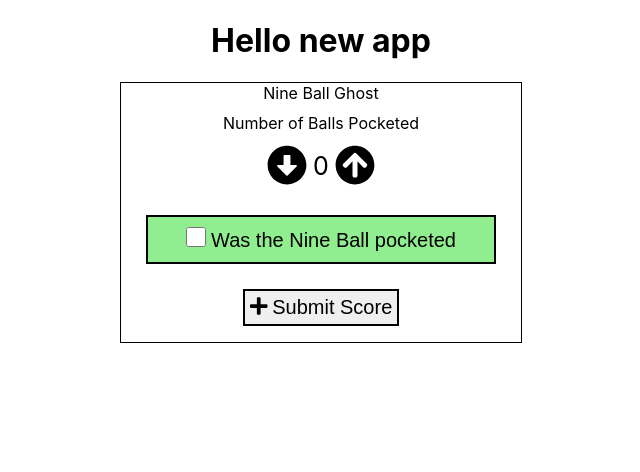
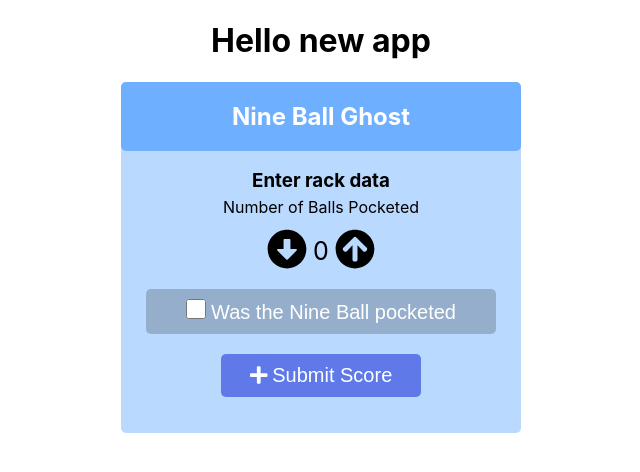
Before and after one commit to sretundijr/billiards-analytics, a React (Create React App) app: page / in a window 1280 px wide. Shown: the top 472 px of the page, without its empty margins (319-959 px from the left). Built offline with nearby package versions, Linux system fonts and the light colour scheme.

Commit message:
lots of styles

```diff
--- a/src/App.css
+++ b/src/App.css
@@ -11,7 +11,8 @@
 
 button {
   box-shadow: none;
-  border-style: solid;
+  border: none;
   cursor: pointer;
   outline: none;
+  border-radius: 5px;
 }
--- a/src/elements/buttons/checkBoxButton.css
+++ b/src/elements/buttons/checkBoxButton.css
@@ -4,4 +4,5 @@
   font-size: 20px;
   padding: 10px;
   width: 350px;
+  color: white;
 }
--- a/src/elements/buttons/checkBoxButton.js
+++ b/src/elements/buttons/checkBoxButton.js
@@ -5,12 +5,13 @@ import CheckBox from '../inputs/checkBox';
 import './checkBoxButton.css';
 
 const CheckBoxButton = (props) => {
+  // #6FABE8
   return (
     <button
       className='checkBoxButton'
       onClick={props.onClick}
       style={{
-        backgroundColor: props.checked ? 'lightBlue' : 'lightGreen'
+        backgroundColor: props.checked ? '#6EAFFF' : '#95AECC'
       }}
     >
       <CheckBox {...props} />
--- a/src/elements/buttons/plusButton.css
+++ b/src/elements/buttons/plusButton.css
@@ -1,7 +1,10 @@
 
 .plusButton {
+  width: 200px;
   font-size: 20px;
-  padding: 5px;
+  padding: 10px 20px;
+  background-color: #5F7AE8;
+  color: white;
 }
 
 .plusButton-icon {
--- a/src/modules/nineBallGhost/components/css/scoreInput.css
+++ b/src/modules/nineBallGhost/components/css/scoreInput.css
@@ -1,11 +1,15 @@
 
-.scoreInput-ballCountLabel {
+.scoreInput {
   text-align: center;
-  padding-top: 10px;
+}
+
+.scoreInput-header {
+  padding-bottom: 5px;
+  margin-bottom: 0;
 }
 
 .scoreInput-checkboxContainer {
   display: flex;
   flex-direction: column;
-  padding: 20px;
+  padding: 10px 10px 15px 10px;
 }
--- a/src/modules/nineBallGhost/components/scoreInput.js
+++ b/src/modules/nineBallGhost/components/scoreInput.js
@@ -8,6 +8,7 @@ import './css/scoreInput.css';
 const ScoreInput = (props) => {
   return (
     <div className='scoreInput'>
+      <h3 className='scoreInput-header' >Enter rack data</h3>
       <div className='scoreInput-ballCountLabel'>Number of Balls Pocketed</div>
       <BallCounter {...props} />
       <div className='scoreInput-checkboxContainer'>
--- a/src/modules/nineBallGhost/index.css
+++ b/src/modules/nineBallGhost/index.css
@@ -1,8 +1,18 @@
 
 .nineBallGhost {
   width: 400px;
-  border: 1px solid black;
   display: flex;
   flex-direction: column;
   align-items: center;
+  background-color: #BAD9FF;
+  border-radius: 5px;
+  padding-bottom: 20px;
 }
+
+.nineBallGhost-headerContainer {
+  background-color: #6EAFFF;
+  width: 100%;
+  text-align: center;
+  color: white;
+  border-radius: 5px;
+}
--- a/src/modules/nineBallGhost/index.js
+++ b/src/modules/nineBallGhost/index.js
@@ -13,8 +13,10 @@ import './index.css';
 const NineBallGhost = (props) => {
   return (
     <div className='nineBallGhost'>
-      <div>
-        Nine Ball Ghost
+      <div className='nineBallGhost-headerContainer' >
+        <h2>
+          Nine Ball Ghost
+        </h2>
       </div>
       {
         props.lifetimeData.length > 0 &&
@@ -29,7 +31,7 @@ const NineBallGhost = (props) => {
       </div>
       {
         props.gameScores.length > 0 &&
-        <PlusButton label='Finish Game' onClick={props.actions.submitGame} />
+        <PlusButton className='nineBallGhost-finishGameButton' label='Finish Game' onClick={props.actions.submitGame} />
       }
     </div>
   )
--- a/src/uiComponents/scoreBoard/index.css
+++ b/src/uiComponents/scoreBoard/index.css
@@ -1,14 +1,21 @@
 
 .scoreBoard {
   text-align: center;
+  border-top: 5px solid white;
+  border-bottom: 5px solid white;
+  width: 100%;
+  padding: 20px;
 }
 
 .scoreBoard-header {
-  margin: 10px 0 5px 0;
+  margin: 0 0 10px 0;
 }
 
 .scoreBoard-scoreElementContainer {
   display: flex;
   flex-direction: column;
+}
 
+.nineBallGhost-finishGameButton {
+  width: 90%;
 }
--- a/src/uiComponents/scoreBoard/index.js
+++ b/src/uiComponents/scoreBoard/index.js
@@ -6,7 +6,7 @@ import './index.css';
 const ScoreBoard = (props) => {
   return (
     <div className='scoreBoard' >
-      <h3 className='scoreBoard-header' >Score Board</h3>
+      <h3 className='scoreBoard-header' >Scoreboard</h3>
       <span>{props.label}</span>
       <div className='scoreBoard-scoreElementContainer' >
         {props.children}
```
